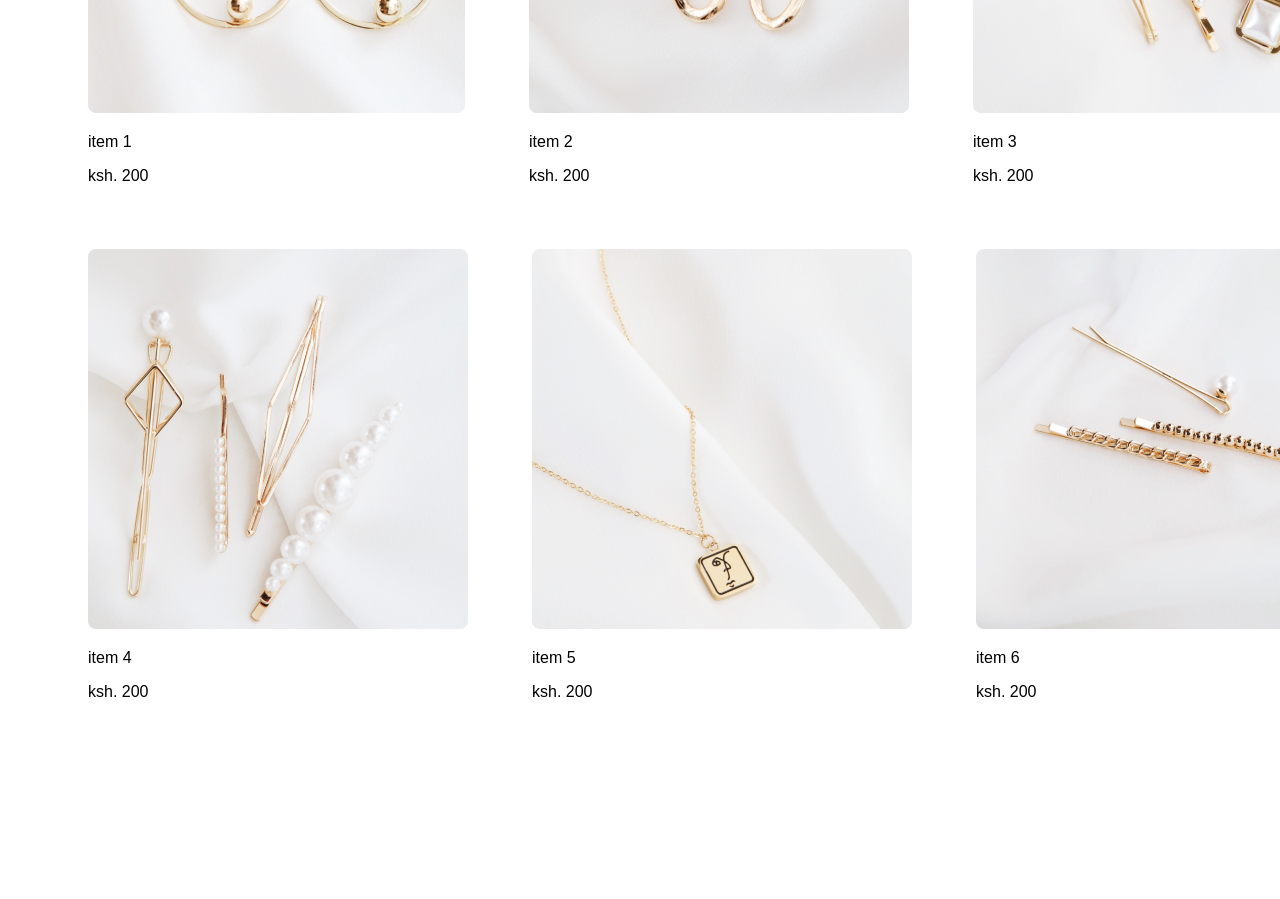
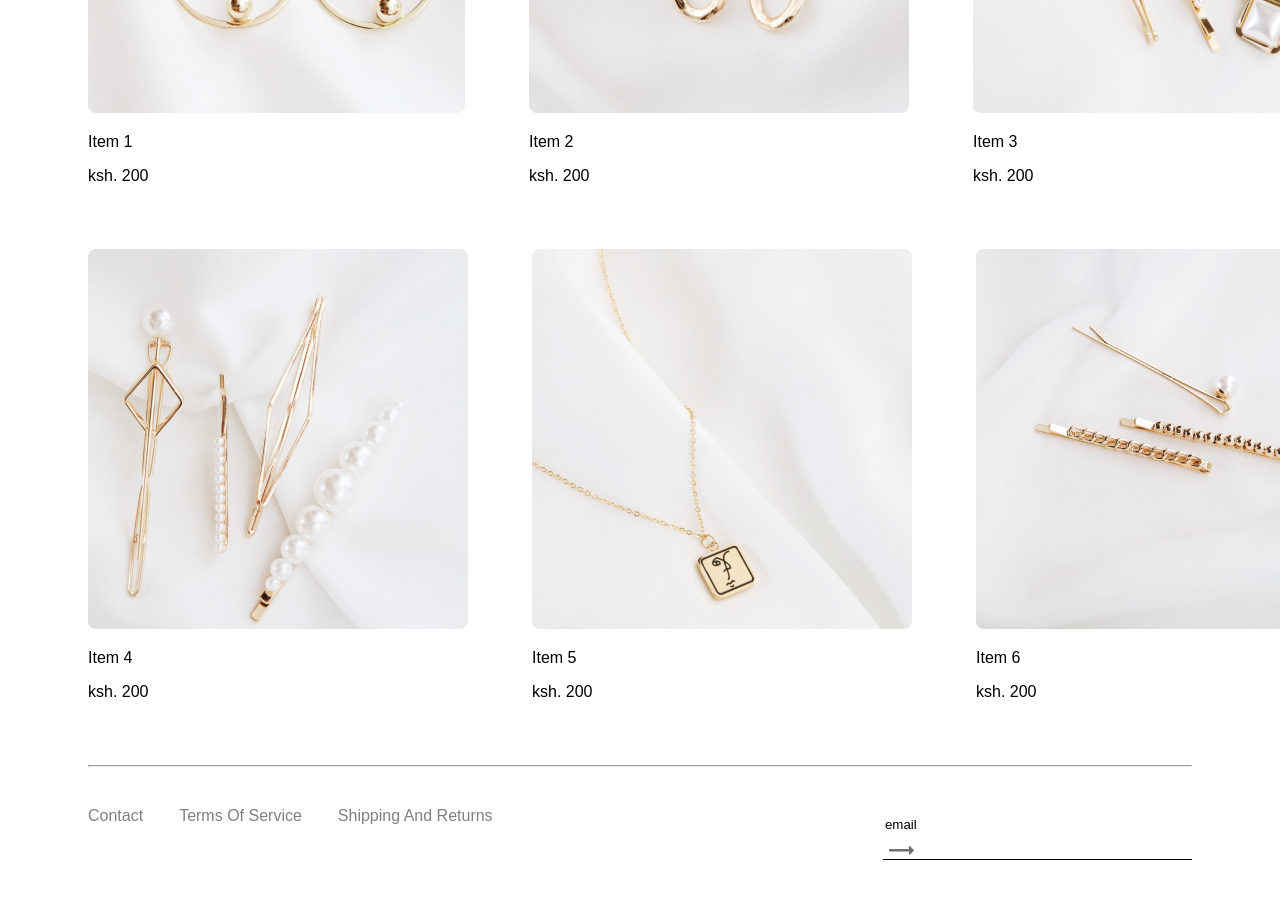
Before and after one commit to Noahwekesa/ecommerce-page, a plain HTML site: page index.html in a window 1280 px wide. Shown: the part 1080-1979 px from the top of the page. Before the commit the page ends 1933 px from the top, so only its background shows below. Drawn offline with Linux system fonts and the light colour scheme; files whose address does not match are found by name.

Commit message:
practising done

```diff
--- a/css/style.css
+++ b/css/style.css
@@ -70,3 +70,31 @@ a.right {
 .item {
   margin-right: 4rem;
 }
+/* Footer styles*/
+footer {
+  display: flex;
+  flex-direction: row;
+  padding-top: 2rem;
+}
+.footer-links a {
+  color: gray;
+  font-family: Arial, Helvetica, sans-serif;
+  padding-right: 2rem;
+}
+.newsletter-container input,
+button {
+  border: none;
+  background-color: white;
+}
+.newsletter-container input[type="text"] {
+  width: 300px;
+  height: 2rem;
+}
+.newsletter-container {
+  border-bottom: 1px solid black;
+  margin-left: auto;
+  width: 28%;
+}
+.newsletter-container button[type="submit"] {
+  float: right;
+}
--- a/index.html
+++ b/index.html
@@ -34,17 +34,17 @@
       <div class="row">
         <div class="item">
           <img src="images/item1.png" alt="" />
-          <p>item 1</p>
+          <p>Item 1</p>
           <p>ksh. 200</p>
         </div>
         <div class="item">
           <img src="images/item2.png" alt="" />
-          <p>item 2</p>
+          <p>Item 2</p>
           <p>ksh. 200</p>
         </div>
         <div class="item">
           <img src="images/item3.png" alt="" />
-          <p>item 3</p>
+          <p>Item 3</p>
           <p>ksh. 200</p>
         </div>
       </div>
@@ -52,20 +52,39 @@
       <div class="row">
         <div class="item">
           <img src="images/item4.png" alt="" />
-          <p>item 4</p>
+          <p>Item 4</p>
           <p>ksh. 200</p>
         </div>
         <div class="item">
           <img src="images/item5.png" alt="" />
-          <p>item 5</p>
+          <p>Item 5</p>
           <p>ksh. 200</p>
         </div>
         <div class="item">
           <img src="images/item6.png" alt="" />
-          <p>item 6</p>
+          <p>Item 6</p>
           <p>ksh. 200</p>
         </div>
       </div>
     </main>
+    <hr />
+    <footer>
+      <div class="footer-links">
+        <a href="#">Contact</a>
+        <a href="#">Terms Of Service</a>
+        <a href="#">Shipping And Returns</a>
+      </div>
+      <div class="newsletter-container">
+        <input
+          type="text"
+          name="email"
+          value="email"
+          placeholder="example@gmail.com"
+        />
+        <button type="button">
+          <img src="images/arrow.svg" alt="" />
+        </button>
+      </div>
+    </footer>
   </body>
 </html>
```
